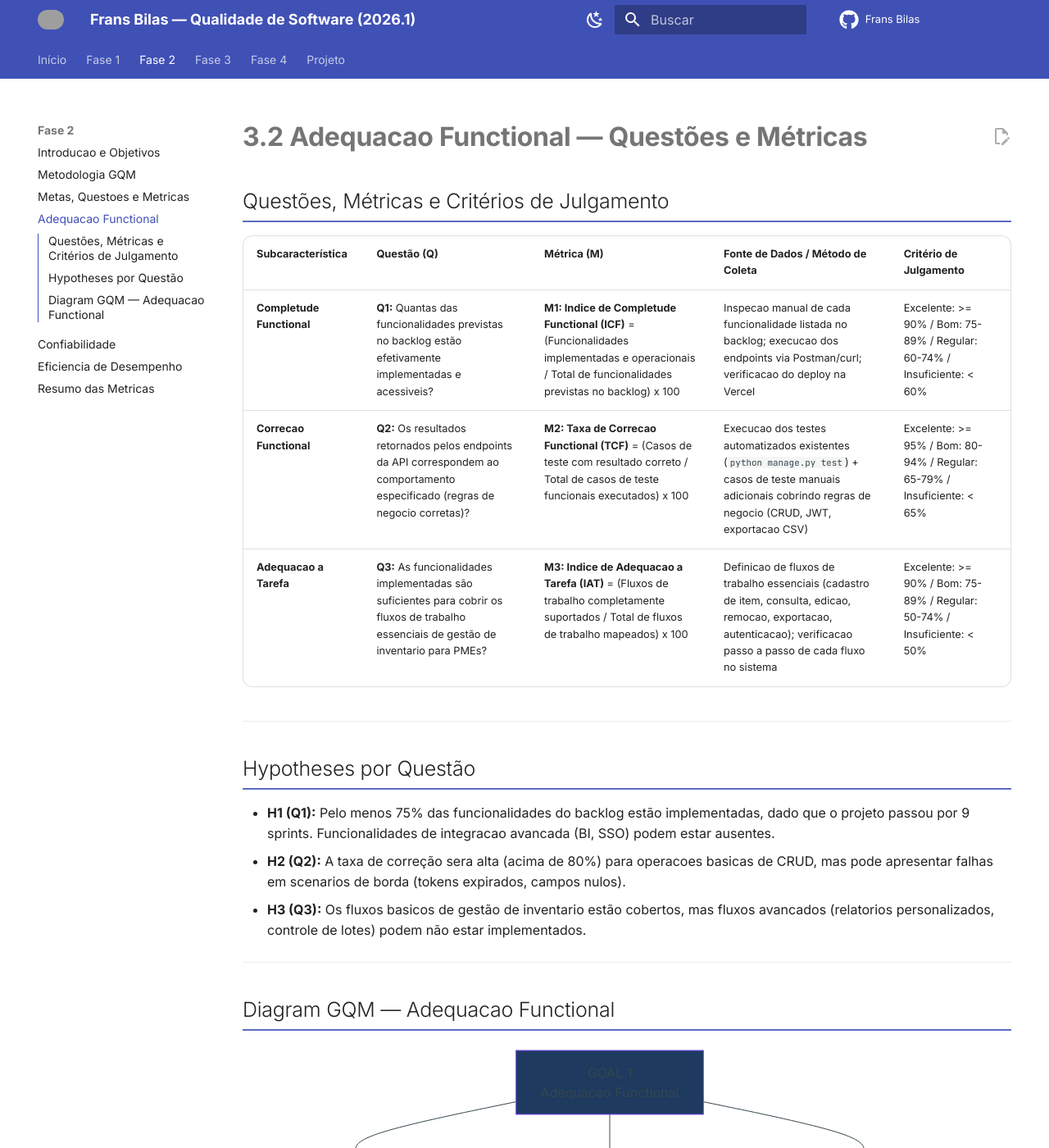
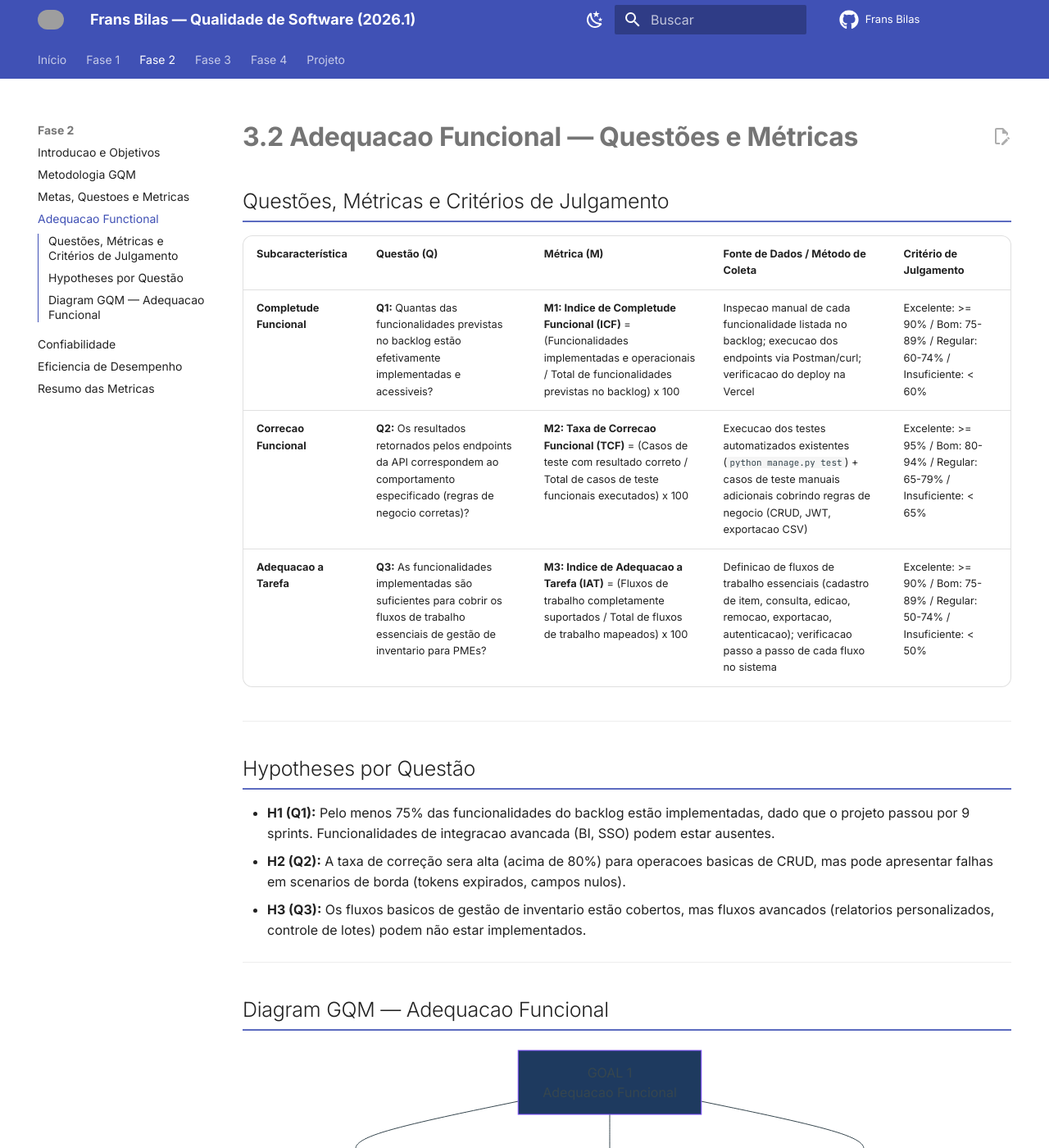
Before and after one commit to FCTE-Qualidade-de-Software-1/2026-1_T01_FRANS_BILAS, an MkDocs documentation site: the page built from docs/fase2/adequacao_funcional.md, in a window 1280 px wide and 1400 px high. Shown: the whole window at 82% size. Built offline with MkDocs 1.6.1 and Material for MkDocs 9.7.7, drawn with Linux system fonts in a browser that asks for light colours; comment, search, counter and statistics services are not loaded; grey boxes are pictures that could not be loaded.

Commit message:
Update adequacao_funcional.md
Correção

````diff
--- a/docs/fase2/adequacao_funcional.md
+++ b/docs/fase2/adequacao_funcional.md
@@ -1,11 +1,11 @@
-# 3.2 Adequacao Functional — Questões e Métricas
+# 3.2 Adequacao Funcional — Questões e Métricas
 
 ## Questões, Métricas e Critérios de Julgamento
 
 | Subcaracterística | Questão (Q) | Métrica (M) | Fonte de Dados / Método de Coleta | Critério de Julgamento |
 |---|---|---|---|---|
-| **Completude Functional** | **Q1:** Quantas das funcionalidades previstas no backlog estão efetivamente implementadas e acessiveis? | **M1: Indice de Completude Functional (ICF)** = (Funcionalidades implementadas e operacionais / Total de funcionalidades previstas no backlog) x 100 | Inspecao manual de cada funcionalidade listada no backlog; execucao dos endpoints via Postman/curl; verificacao do deploy na Vercel | Excelente: >= 90% / Bom: 75-89% / Regular: 60-74% / Insuficiente: < 60% |
-| **Correcao Functional** | **Q2:** Os resultados retornados pelos endpoints da API correspondem ao comportamento especificado (regras de negocio corretas)? | **M2: Taxa de Correcao Functional (TCF)** = (Casos de teste com resultado correto / Total de casos de teste funcionais executados) x 100 | Execucao dos testes automatizados existentes (`python manage.py test`) + casos de teste manuais adicionais cobrindo regras de negocio (CRUD, JWT, exportacao CSV) | Excelente: >= 95% / Bom: 80-94% / Regular: 65-79% / Insuficiente: < 65% |
+| **Completude Funcional** | **Q1:** Quantas das funcionalidades previstas no backlog estão efetivamente implementadas e acessiveis? | **M1: Indice de Completude Funcional (ICF)** = (Funcionalidades implementadas e operacionais / Total de funcionalidades previstas no backlog) x 100 | Inspecao manual de cada funcionalidade listada no backlog; execucao dos endpoints via Postman/curl; verificacao do deploy na Vercel | Excelente: >= 90% / Bom: 75-89% / Regular: 60-74% / Insuficiente: < 60% |
+| **Correcao Funcional** | **Q2:** Os resultados retornados pelos endpoints da API correspondem ao comportamento especificado (regras de negocio corretas)? | **M2: Taxa de Correcao Funcional (TCF)** = (Casos de teste com resultado correto / Total de casos de teste funcionais executados) x 100 | Execucao dos testes automatizados existentes (`python manage.py test`) + casos de teste manuais adicionais cobrindo regras de negocio (CRUD, JWT, exportacao CSV) | Excelente: >= 95% / Bom: 80-94% / Regular: 65-79% / Insuficiente: < 65% |
 | **Adequacao a Tarefa** | **Q3:** As funcionalidades implementadas são suficientes para cobrir os fluxos de trabalho essenciais de gestão de inventario para PMEs? | **M3: Indice de Adequacao a Tarefa (IAT)** = (Fluxos de trabalho completamente suportados / Total de fluxos de trabalho mapeados) x 100 | Definicao de fluxos de trabalho essenciais (cadastro de item, consulta, edicao, remocao, exportacao, autenticacao); verificacao passo a passo de cada fluxo no sistema | Excelente: >= 90% / Bom: 75-89% / Regular: 50-74% / Insuficiente: < 50% |
 
 ---
@@ -18,16 +18,16 @@
 
 ---
 
-## Diagram GQM — Adequacao Functional
+## Diagram GQM — Adequacao Funcional
 
 ```mermaid
 graph TD
-    G1["GOAL 1<br>Adequacao Functional"]
+    G1["GOAL 1<br>Adequacao Funcional"]
     G1 --> Q1["Q1: Completude do backlog?"]
     G1 --> Q2["Q2: Correcao dos resultados da API?"]
     G1 --> Q3["Q3: Adequacao aos fluxos de PMEs?"]
-    Q1 --> M1["M1: Indice de Completude<br>Functional - ICF"]
-    Q2 --> M2["M2: Taxa de Correcao<br>Functional - TCF"]
+    Q1 --> M1["M1: Indice de Completude<br>Funcional - ICF"]
+    Q2 --> M2["M2: Taxa de Correcao<br>Funcional - TCF"]
     Q3 --> M3["M3: Indice de Adequacao<br>a Tarefa - IAT"]
 
     style G1 fill:#1E3A5F,color:#fff
````
